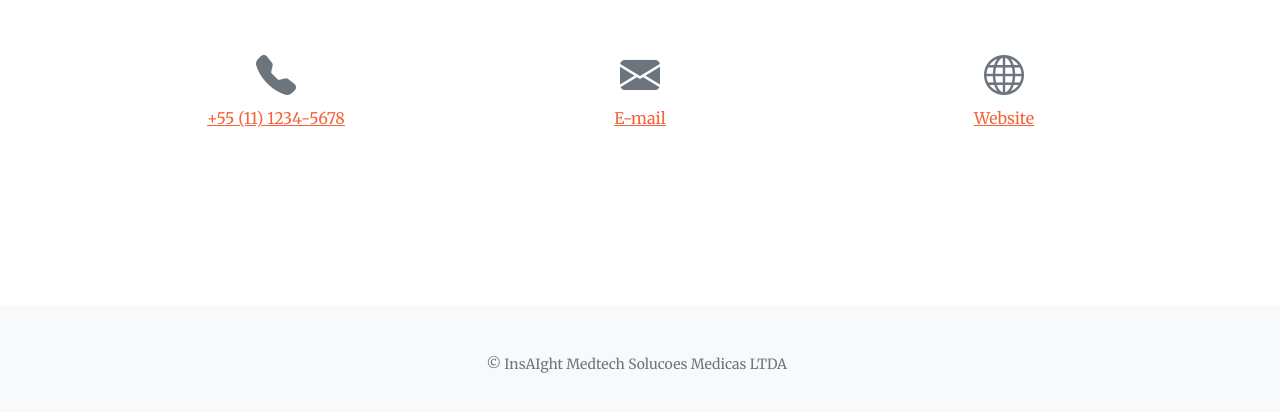
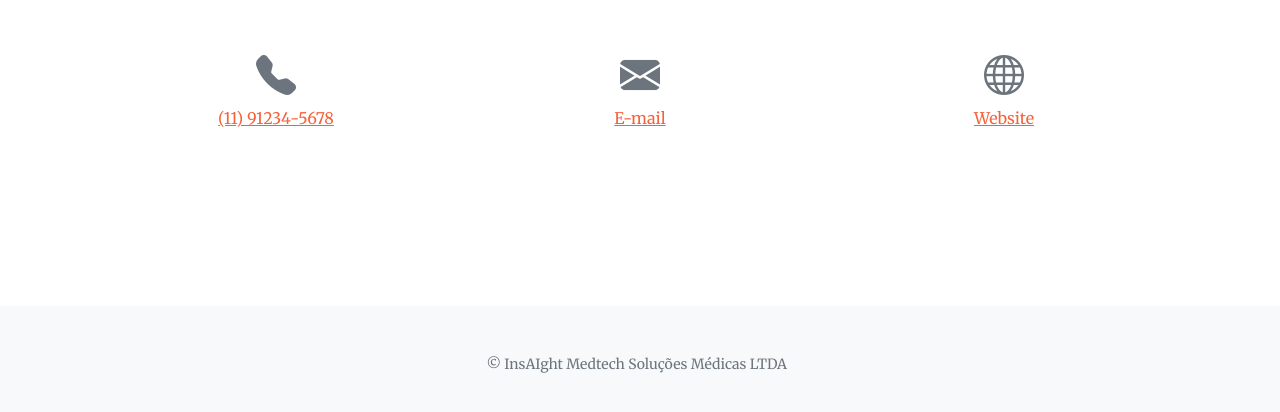
Before and after one commit to Vianest-iTec/vianest-itec.github.io, a Jekyll site: the page built from index.md, in a window 1280 px wide and 900 px high, scrolled down 2467 px. Shown: the part 477-889 px from the top of the window. Built offline with Jekyll 4.4.1, drawn with Linux system fonts in a browser that asks for light colours; comment, search, counter and statistics services are not loaded.

Commit message:
chore(content): ajustes no telefone e footer

```diff
--- a/_data/footer.yml
+++ b/_data/footer.yml
@@ -1 +1 @@
-copyright: '&copy; InsAIght Medtech Solucoes Medicas LTDA'
+copyright: '&copy; InsAIght Medtech Soluções Médicas LTDA'
--- a/index.md
+++ b/index.md
@@ -65,7 +65,7 @@ sections:
     text: >-
       Precisa de mais informações ou deseja saber como nossas soluções podem ajudar sua empresa? Entre em contato com a gente!
     actions:
-      - title: +55 (11) 1234-5678
+      - title: (11) 91234-5678
         icon: bi-telephone-fill
       - title: E-mail
         icon: bi-envelope-fill
```
